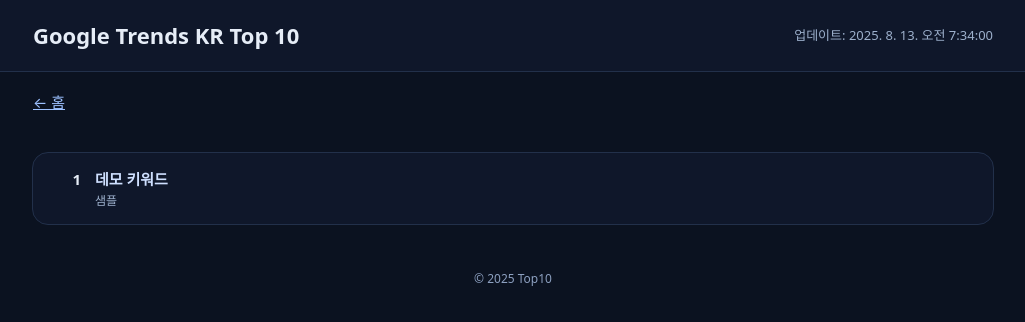
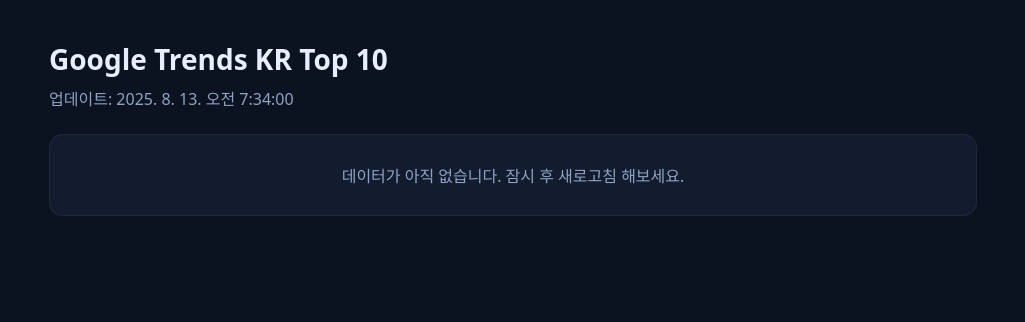
Before and after one commit to SHSHJW/top10-daily, a plain HTML site: page trends-kr.html in a window 1280 px wide. Shown: the whole page, without its empty margins (127-1152 px from the left). Drawn offline with Linux system fonts and the light colour scheme.

Commit message:
Update trends-kr.html

```diff
--- a/trends-kr.html
+++ b/trends-kr.html
@@ -1,46 +1,63 @@
 <!doctype html>
-<html lang="ko"><meta charset="utf-8"><meta name="viewport" content="width=device-width,initial-scale=1">
+<html lang="ko">
+<head>
+  <meta charset="utf-8" />
+  <meta name="viewport" content="width=device-width,initial-scale=1" />
   <title>Google Trends KR Top 10</title>
+  <link rel="preconnect" href="https://fonts.gstatic.com" crossorigin>
   <style>
-  :root{--muted:#9db0cc}
-  body{margin:0;background:#0b1220;color:#e6edf7;font:15px/1.6 system-ui,-apple-system,Segoe UI,Roboto,Arial,sans-serif}
-  header{position:sticky;top:0;background:#0f172a;border-bottom:1px solid #22304a}
-  .wrap{max-width:960px;margin:0 auto;padding:18px 16px}
-  h1{margin:0;font-size:22px}
-  .muted{color:var(--muted);font-size:13px}
-  a{color:#9dc1ff}
-  ol{list-style:none;margin:20px auto;max-width:960px;padding:0;border:1px solid #22304a;border-radius:16px;overflow:hidden;background:#0f172a}
-  li{display:flex;gap:14px;align-items:flex-start;padding:14px 16px;border-top:1px solid #1b2438}
-  li:first-child{border-top:0}
-  .rank{width:32px;text-align:right;font-weight:700}
-  .title{color:#cfe0ff;text-decoration:none;font-weight:600}
-  .title:hover{text-decoration:underline}
-  .sub{font-size:12px;color:var(--muted)}
+    :root {
+      --bg:#0b1220; --card:#131b2e; --fg:#e8eefc; --muted:#8ea3c5; --accent:#6ea8ff;
+      --ok:#28c76f; --warn:#ff9f43; --bad:#ea5455;
+    }
+    *{box-sizing:border-box} body{margin:0;font-family:system-ui,-apple-system,Segoe UI,Roboto,Apple Color Emoji,Segoe UI Emoji;background:var(--bg);color:var(--fg)}
+    .wrap{max-width:960px;margin:40px auto;padding:0 16px}
+    h1{margin:0 0 8px;font-size:28px}
+    .meta{color:var(--muted);margin-bottom:24px}
+    .list{display:grid;gap:10px}
+    .item{display:flex;align-items:center;gap:14px;background:var(--card);border-radius:14px;padding:14px 16px;border:1px solid rgba(255,255,255,.06)}
+    .rank{min-width:28px;height:28px;border-radius:8px;background:#0f1a30;color:var(--accent);display:flex;align-items:center;justify-content:center;font-weight:700}
+    .title{font-size:16px;flex:1}
+    .traffic{color:var(--muted);font-size:13px}
+    .link{color:var(--accent);text-decoration:none;font-size:14px}
+    .link:hover{text-decoration:underline}
+    .empty{padding:28px;text-align:center;color:var(--muted);background:var(--card);border-radius:14px;border:1px solid rgba(255,255,255,.06)}
   </style>
-<header><div class="wrap" style="display:flex;justify-content:space-between;align-items:center">
-  <h1>Google Trends KR Top 10</h1><div id="updated" class="muted">로딩 중…</div>
-</div></header>
-<main class="wrap"><a href="index.html">← 홈</a></main>
-<ol id="list"></ol>
-<footer class="wrap" style="text-align:center;color:#8da0c0;font-size:12px;padding:24px 0">© <span id="y"></span> Top10</footer>
+</head>
+<body>
+  <div class="wrap">
+    <h1>Google Trends KR Top 10</h1>
+    <div class="meta" id="updated"></div>
+    <div class="list" id="list"></div>
+  </div>
 
   <script>
-  const list=document.getElementById('list'); document.getElementById('y').textContent=new Date().getFullYear();
-  function render(payload){
-    const items=payload?.items||[]; document.getElementById('updated').textContent='업데이트: '+new Date(payload?.updatedAt||Date.now()).toLocaleString('ko-KR');
-    list.innerHTML='';
-    (items.length?items:[{rank:1,title:'데모 키워드',url:'#',snippet:'샘플'}]).forEach(it=>{
-      const li=document.createElement('li'); li.innerHTML=`
-        <div class="rank">${it.rank??'-'}</div>
-        <div style="flex:1;min-width:0">
-          <a class="title" href="${it.url||'#'}" target="_blank" rel="noreferrer noopener">${it.title||''}</a>
-          <div class="sub">${it.snippet||''}${it.traffic?(' · 트래픽:'+it.traffic):''}</div>
-        </div>`;
-      list.appendChild(li);
+    const DATA_URL = './data/trends-kr.json';
+    const $list = document.getElementById('list');
+    const $updated = document.getElementById('updated');
+
+    fetch(DATA_URL, {cache: 'no-store'})
+      .then(r => r.json())
+      .then(({updatedAt, items}) => {
+        $updated.textContent = '업데이트: ' + new Date(updatedAt).toLocaleString('ko-KR');
+        if (!items || !items.length) {
+          $list.innerHTML = '<div class="empty">데이터가 아직 없습니다. 잠시 후 새로고침 해보세요.</div>';
+          return;
+        }
+        $list.innerHTML = items.map(it => `
+          <div class="item">
+            <div class="rank">${it.rank}</div>
+            <div class="title">${escapeHtml(it.title || '')}</div>
+            <div class="traffic">${it.traffic || ''}</div>
+            ${it.url ? `<a class="link" href="${it.url}" target="_blank" rel="noopener">보기</a>` : ''}
+          </div>
+        `).join('');
+      })
+      .catch(() => {
+        $list.innerHTML = '<div class="empty">데이터를 불러오지 못했습니다.</div>';
       });
-  }
-  (async()=>{try{
-    const r=await fetch('data/trends-kr.json',{cache:'no-store'}); if(!r.ok)throw 0; render(await r.json());
-  }catch{render({updatedAt:new Date().toISOString(),items:[]});}})();
+
+    function escapeHtml(s){return String(s).replace(/[&<>"']/g,m=>({ '&':'&amp;','<':'&lt;','>':'&gt;','"':'&quot;',"'":'&#39;' }[m]))}
   </script>
+</body>
 </html>
```
Lines whose indentation alone changed are shown as unchanged.
